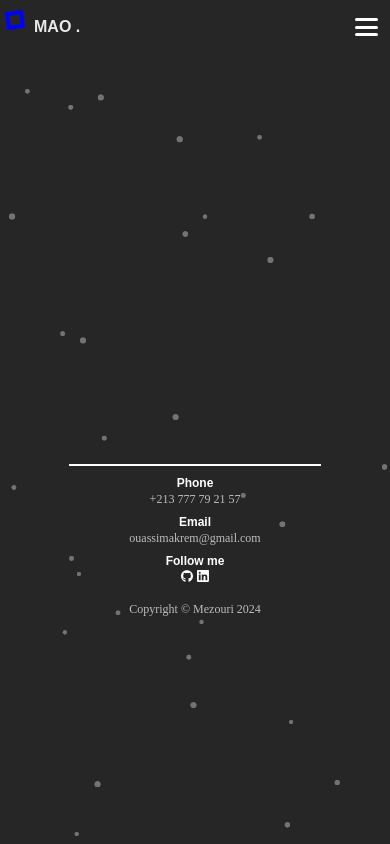
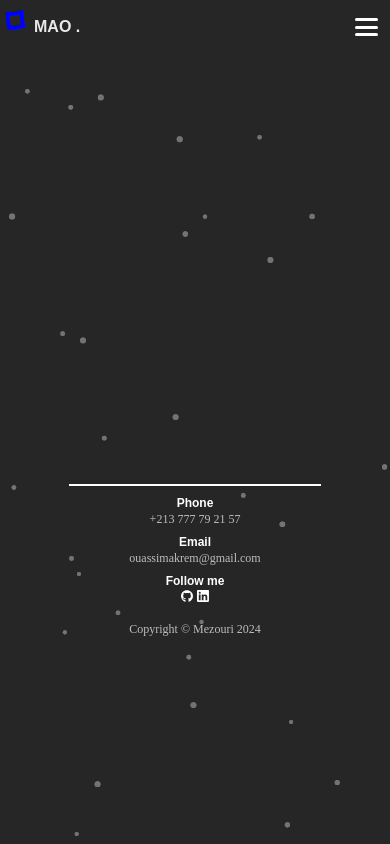
Before and after one commit to Akrem0516/my-cv, a React (Create React App) app: page / in a window 390 px wide. Built offline with nearby package versions, Linux system fonts and the light colour scheme.

Commit message:
css changes

```diff
--- a/src/styles/App.css
+++ b/src/styles/App.css
@@ -32,7 +32,7 @@ button {
         height: 100%;
         display: flex;
         flex-direction: column;
-        gap: 50px;
+        gap: 60px;
     }
 }
 
```
